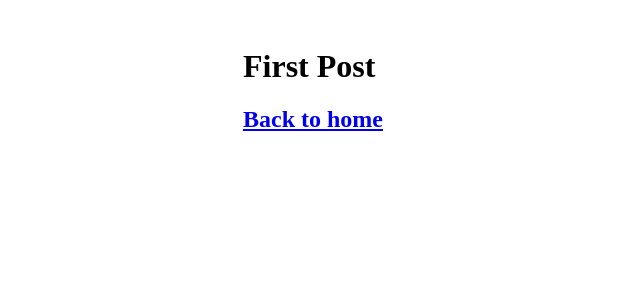
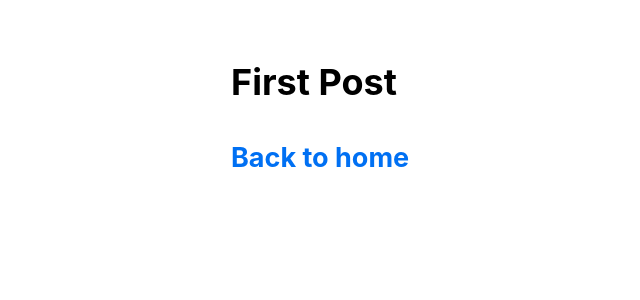
Before and after one commit to 2222-42/misc-react, a Next.js app in the folder next_tutorial/nextjs-blog/: page /posts/first-post in a window 1280 px wide. Shown: the top 300 px of the page, without its empty margins (157-797 px from the left). Built offline with nearby package versions, Linux system fonts and the light colour scheme.

Commit message:
feat(css): add global

```diff
--- /dev/null
+++ b/next_tutorial/nextjs-blog/pages/_app.js
@@ -0,0 +1,4 @@
+import "../styles/global.css";
+export default function App({ Component, pageProps }) {
+    return <Component {...pageProps} />
+}
--- /dev/null
+++ b/next_tutorial/nextjs-blog/styles/global.css
@@ -0,0 +1,26 @@
+html,
+body{
+    padding: 0;
+    margin: 0;
+    font-family: -apple-system, BlinkMacSystemFont, 'Segoe UI', Roboto, Oxygen, Ubuntu, Cantarell, 'Open Sans', 'Helvetica Neue', sans-serif;
+    line-height: 1.6;
+    font-size: 18px;
+}
+
+* {
+    box-sizing: border-box;
+}
+
+a {
+    color: #0070f3;
+    text-decoration: none;
+}
+
+a:hover{
+    text-decoration: underline;
+}
+
+img{
+    max-width: 100%;
+    display: block;
+}
```
